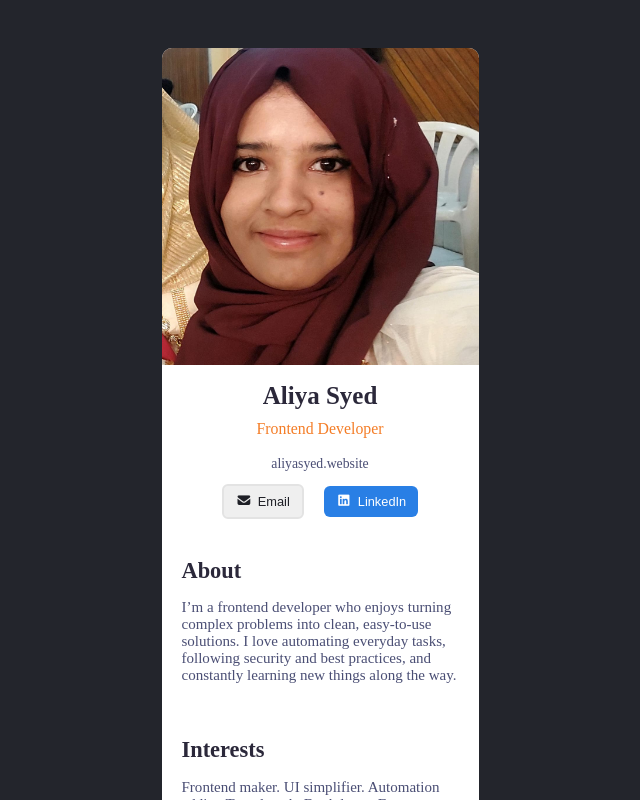
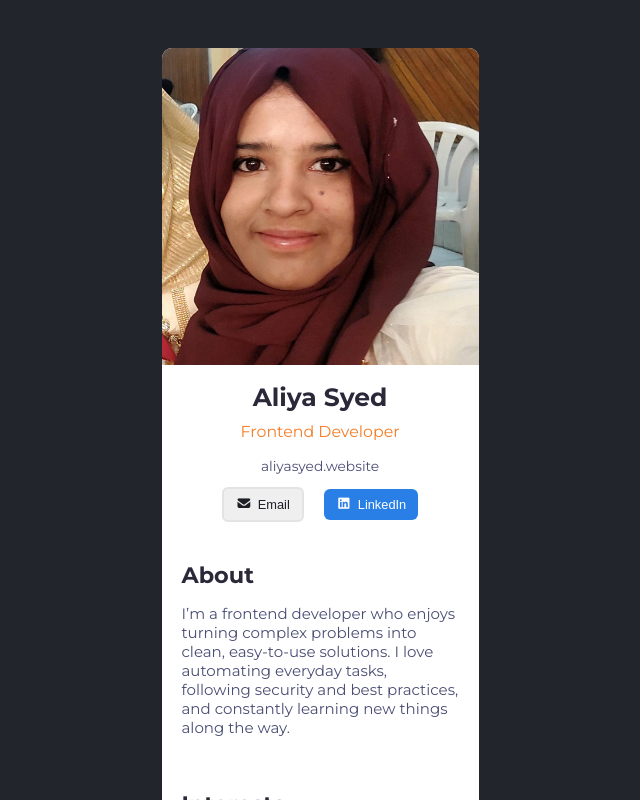
Before and after one commit to aliyasyeddd/Digital-Business-Card, a React (Vite) app: page / in a window 1280 px wide. Shown: the top 800 px of the page, without its empty margins (320-960 px from the left). Built offline with nearby package versions, Linux system fonts and the light colour scheme.

Commit message:
Add Montserrat font to project
Included Montserrat from Google Fonts in index.html and applied it as the default font-family in App.css for improved typography.

```diff
--- a/index.html
+++ b/index.html
@@ -15,6 +15,12 @@
       crossorigin="anonymous"
       referrerpolicy="no-referrer"
     />
+    <link rel="preconnect" href="https://fonts.googleapis.com" />
+    <link rel="preconnect" href="https://fonts.gstatic.com" crossorigin />
+    <link
+      href="https://fonts.googleapis.com/css2?family=Montserrat:ital,wght@0,100..900;1,100..900&display=swap"
+      rel="stylesheet"
+    />
     <title>Digital Business Card</title>
   </head>
   <body>
--- a/src/App.css
+++ b/src/App.css
@@ -5,6 +5,7 @@
 body {
   margin: 0;
   background-color: #23252c;
+   font-family: "Montserrat", sans-serif;
 }
 
 main {
```
